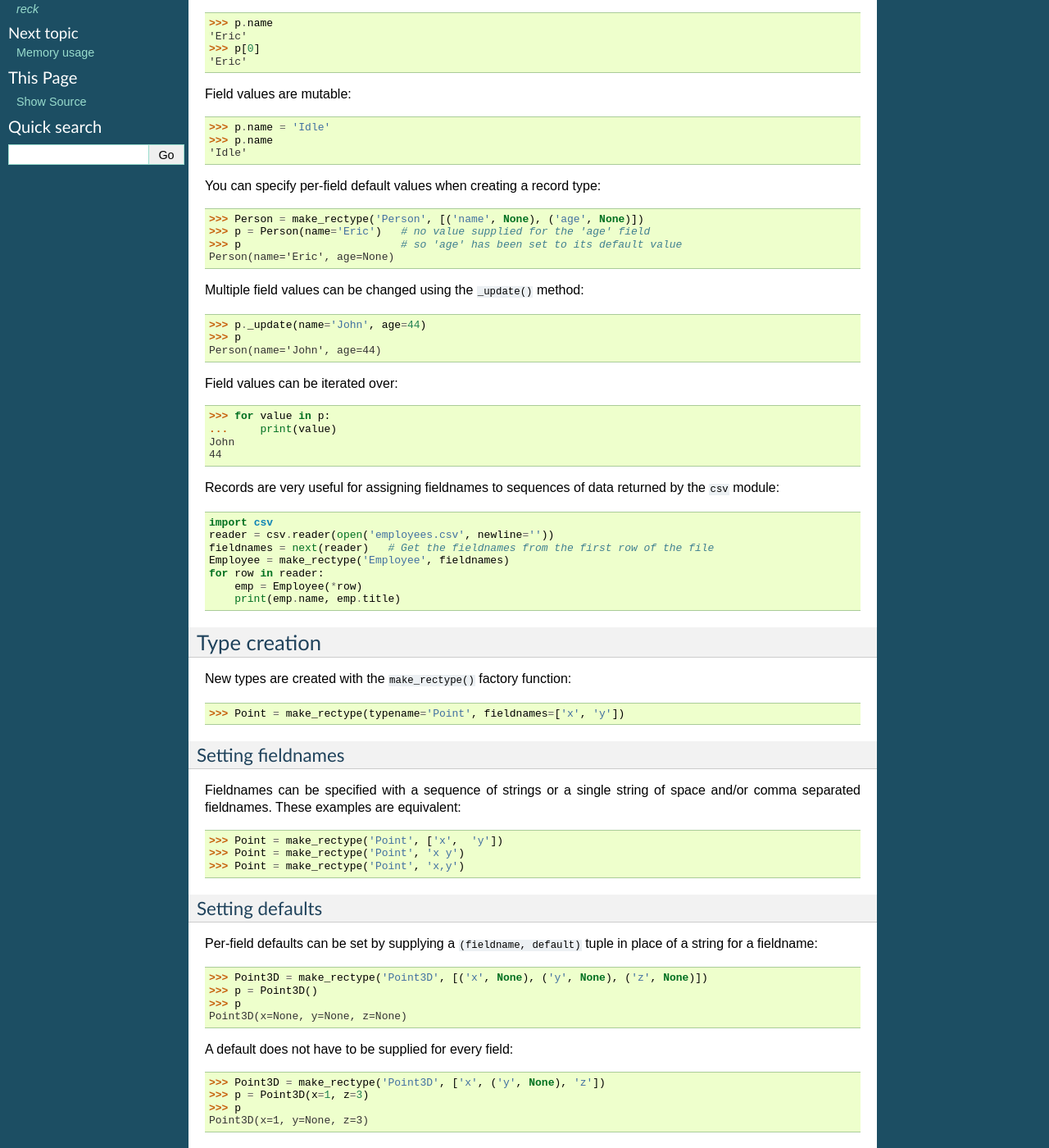
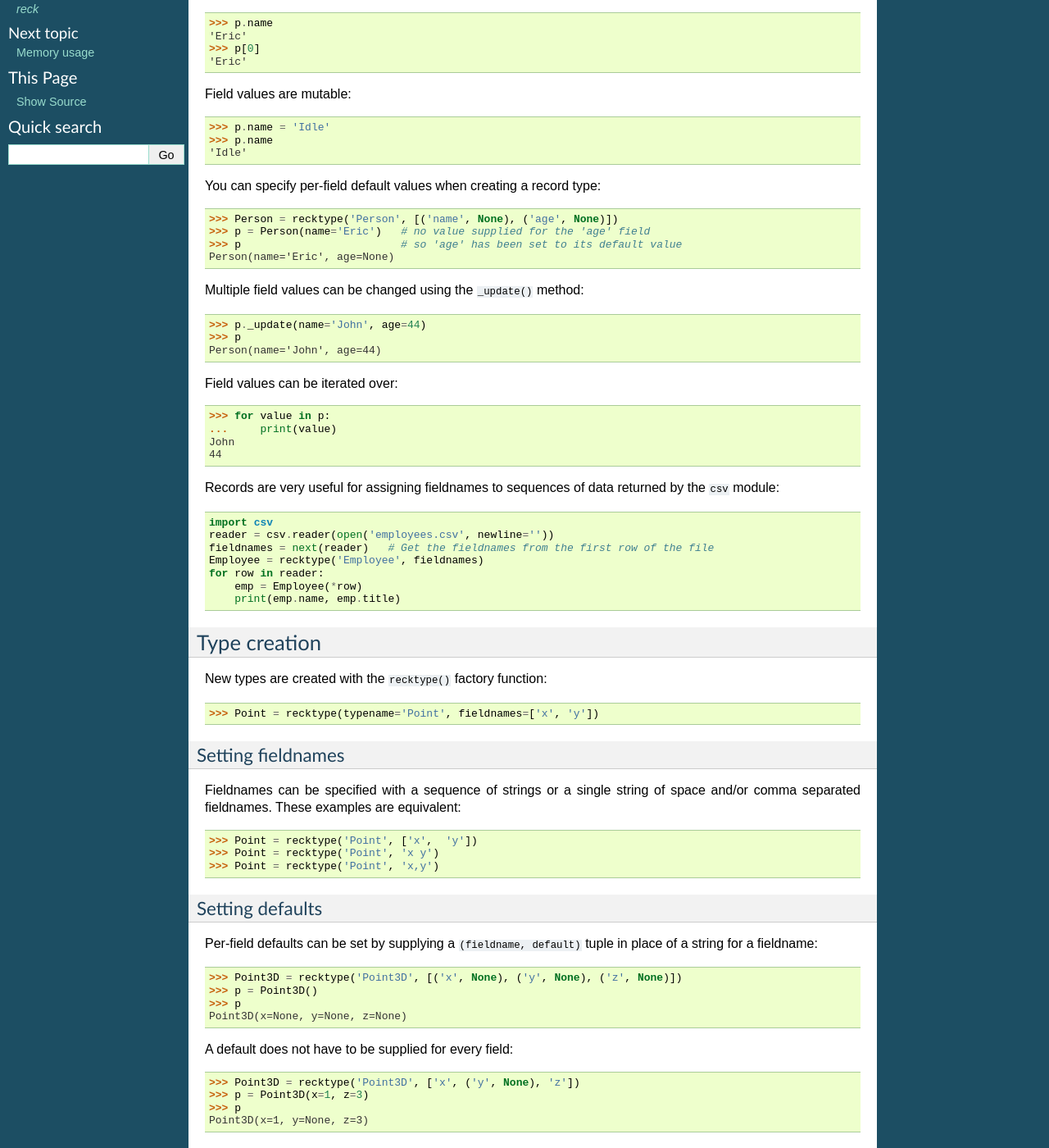
Before and after one commit to woodcrafty/reck, a Sphinx documentation site: the page built from docs/tutorial.rst, in a window 1280 px wide and 1400 px high, scrolled down 492 px. Shown: the whole window at 82% size. Built offline with Sphinx 7.4.7, drawn with Linux system fonts in a browser that asks for light colours; some of the changed text lies outside the part shown.

Commit message:
Renamed make_rectype() to recktype()

```diff
--- a/README.rst
+++ b/README.rst
@@ -44,7 +44,7 @@ Quick taster
 ::
 
     >>> from reck import make_rectype
-    >>> Point = make_rectype('Point', ['x', 'y'])  # create a new record type
+    >>> Point = recktype('Point', ['x', 'y'])  # create a new record type
     >>> p = Point(1, y=2)              # pass values by field order or fieldname
     >>> p                              # readable __repr__ with a name=value style
     Point(x=1, y=2)
@@ -53,7 +53,7 @@ Quick taster
     >>> p.x = 5                        # fields are mutable
     >>> p.x
     5
-    >>> Point3D = make_rectype('Point3D',
+    >>> Point3D = recktype('Point3D',
     ...     ['x', 'y', ('z', None)])   # per-field defaults can be set
     >>> p = Point3D(1, 2)
     >>> p
--- a/docs/benchmarks.rst
+++ b/docs/benchmarks.rst
@@ -44,7 +44,7 @@ of 3 fields with the following code statements:
     2. reck: ``r.f0 = 6; r.f1 = 7; r.f2 = 8``
     3. namedtuple: ``r = r._replace(f0=6, f1=7, f2=8)``
 
-where r is an instance of a reck type or namedtuple.
+where r is an instance of a recktype or namedtuple.
 
 Results
 =======
@@ -61,7 +61,7 @@ Set value by attribute         1.0e+07     22.14       0.50          44.28
 Set value by index             1.0e+07       n/a       6.39            n/a
 Update multiple field values   1.0e+05      0.24       0.26 (0.02*)   0.92 (12.0)
 =============================  ==========  ==========  ============  ========================
-* using multiple set-by-attribute statements instead of _update()
+| * using multiple set-by-attribute statements instead of ``_update()``
 
 Conclusions
 ===========
--- a/docs/choosing_a_data_type.rst
+++ b/docs/choosing_a_data_type.rst
@@ -9,7 +9,7 @@ table should help you choose:
 | Data type       | Dynamic | Dynamic   | Per-field | More than  | Large number |
 |                 ||values  | structure | defaults  | 255 fields | of instances |
 +-----------------+---------+-----------+-----------+------------+--------------+
-| record          |    Y    |     N     |     Y     |      Y     |      Y       |
+| recktype        |    Y    |     N     |     Y     |      Y     |      Y       |
 +-----------------+---------+-----------+-----------+------------+--------------+
 | namedtuple      |    N*   |     N     |     N     |      N     |      Y       |
 +-----------------+---------+-----------+-----------+------------+--------------+
--- a/docs/index.rst
+++ b/docs/index.rst
@@ -28,7 +28,7 @@ manually write classes full of boilerplate, just to hold record data.
 What does it look like? Here is a quick taster::
 
     >>> from reck import make_rectype
-    >>> Point = make_rectype('Point', ['x', 'y'])  # create a new record type
+    >>> Point = recktype('Point', ['x', 'y'])  # create a new record type
     >>> p = Point(1, y=2)              # pass values by field order or fieldname
     >>> p                              # readable __repr__ with a name=value style
     Point(x=1, y=2)
@@ -37,7 +37,7 @@ What does it look like? Here is a quick taster::
     >>> p.x = 5                        # fields are mutable
     >>> p.x
     5
-    >>> Point3D = make_rectype('Point3D', ['x', 'y', ('z', 0)])  # default field values can be set
+    >>> Point3D = recktype('Point3D', ['x', 'y', ('z', 0)])  # default field values can be set
     >>> p = Point3D(x=1, y=2)
     >>> p
     Point3D(x=1, y=2, z=0)
--- a/docs/memory_usage.rst
+++ b/docs/memory_usage.rst
@@ -10,7 +10,7 @@ below was executed in Python 3.4::
     >>> from reck import make_rectype
     >>> from collections import namedtuple
     >>> import sys
-    >>> Rec = make_rectype('Rec', ['a', 'b'])
+    >>> Rec = recktype('Rec', ['a', 'b'])
     >>> rec = Rec(a=1, b=2)
     >>> NT = namedtuple('NT', ['a', 'b'])
     >>> nt = NT(a=1, b=2)
--- a/docs/tutorial.rst
+++ b/docs/tutorial.rst
@@ -6,8 +6,8 @@ Getting started
 ===============
 First, create a record type like you would create a namedtuple type.
 
-    >>> from reck import make_rectype
-    >>> Person = make_rectype('Person', ['name', 'age'])
+    >>> from reck import recktype
+    >>> Person = recktype('Person', ['name', 'age'])
 
 Next, create an instance of ``Person`` with values for ``name`` and ``age``::
 
@@ -36,7 +36,7 @@ Field values are mutable::
 
 You can specify per-field default values when creating a record type::
 
-    >>> Person = make_rectype('Person', [('name', None), ('age', None)])
+    >>> Person = recktype('Person', [('name', None), ('age', None)])
     >>> p = Person(name='Eric')   # no value supplied for the 'age' field
     >>> p                         # so 'age' has been set to its default value
     Person(name='Eric', age=None)
@@ -60,39 +60,39 @@ returned by the ``csv`` module::
     import csv
     reader = csv.reader(open('employees.csv', newline=''))
     fieldnames = next(reader)   # Get the fieldnames from the first row of the file
-    Employee = make_rectype('Employee', fieldnames)
+    Employee = recktype('Employee', fieldnames)
     for row in reader:
         emp = Employee(*row)
         print(emp.name, emp.title)
 
 Type creation
 =============
-New types are created with the ``make_rectype()`` factory function::
+New types are created with the ``recktype()`` factory function::
 
-    >>> Point = make_rectype(typename='Point', fieldnames=['x', 'y'])
+    >>> Point = recktype(typename='Point', fieldnames=['x', 'y'])
 
 Setting fieldnames
 ------------------
 Fieldnames can be specified with a sequence of strings or a single string of
 space and/or comma separated fieldnames. These examples are equivalent::
 
-    >>> Point = make_rectype('Point', ['x',  'y'])
-    >>> Point = make_rectype('Point', 'x y')
-    >>> Point = make_rectype('Point', 'x,y')
+    >>> Point = recktype('Point', ['x',  'y'])
+    >>> Point = recktype('Point', 'x y')
+    >>> Point = recktype('Point', 'x,y')
 
 Setting defaults
 ----------------
 Per-field defaults can be set by supplying a ``(fieldname, default)`` tuple
 in place of a string for a fieldname::
 
-    >>> Point3D = make_rectype('Point3D', [('x', None), ('y', None), ('z', None)])
+    >>> Point3D = recktype('Point3D', [('x', None), ('y', None), ('z', None)])
     >>> p = Point3D()
     >>> p
     Point3D(x=None, y=None, z=None)
 
 A default does not have to be supplied for every field::
 
-    >>> Point3D = make_rectype('Point3D', ['x', ('y', None), 'z'])
+    >>> Point3D = recktype('Point3D', ['x', ('y', None), 'z'])
     >>> p = Point3D(x=1, z=3)
     >>> p
     Point3D(x=1, y=None, z=3)
@@ -107,7 +107,7 @@ Per-field defaults can also be specified for every field using an ordered
 mapping such as ``collections.OrderedDict``::
 
     >>> from collections import OrderedDict
-    >>> Point3D = make_rectype('Point3D', OrderedDict([
+    >>> Point3D = recktype('Point3D', OrderedDict([
     ...     ('x', None),
     ...     ('y', None),
     ...     ('z', None)]))
@@ -120,7 +120,7 @@ Factory function defaults
 Like Python's mutable default arguments, mutable default field values will
 be shared amongst all instances of the record type::
 
-    >>> Rec = make_rectype('Rec', [('a', [])])
+    >>> Rec = recktype('Rec', [('a', [])])
     >>> rec1 = Rec()
     >>> rec2 = Rec()
     >>> rec1.a.append(1)
@@ -134,7 +134,7 @@ default value to a factory function wrapped with a ``reck.DefaultFactory``
 object. Here is an example using the ``list`` factory with no arguments::
 
     >>> from reck import DefaultFactory
-    >>> Rec = make_rectype('Rec', [('a', DefaultFactory(list))])
+    >>> Rec = recktype('Rec', [('a', DefaultFactory(list))])
     >>> rec1 = Rec()     # calls list() to initialise field 'a'
     >>> rec2 = Rec()     # calls list() to initialise field 'a'
     >>> rec1.a.append(1)
@@ -147,7 +147,7 @@ A default factory function can also be called with positional and keyword
 arguments using the *args* and *kwargs* arguments of ``DefaultFactory()``.
 Here is an example using ``dict``::
 
-    >>> Rec = make_rectype('Rec', [
+    >>> Rec = recktype('Rec', [
     ...     ('a', DefaultFactory(dict, args=[[('b', 2)]], kwargs=dict(c=3)))])
     >>> rec1 = Rec()     # calls dict([('b', 2)], c=3) to initialise field 'a'
     >>> rec2 = Rec()     # calls dict([('b', 2)], c=3) to initialise field 'a'
@@ -164,10 +164,10 @@ Renaming invalid fieldnames
 Any valid Python identifier may be used for a fieldname except keywords
 (such as *class* or *def*), and names starting with an underscore.
 
-You can set the *rename* argument of ``make_rectype()`` to ``True`` to
+You can set the *rename* argument of ``recktype()`` to ``True`` to
 automatically replace invalid fieldnames with position names::
 
-    >>> Rec = make_rectype('Rec', ['abc', 'def', 'ghi', 'abc'], rename=True)
+    >>> Rec = recktype('Rec', ['abc', 'def', 'ghi', 'abc'], rename=True)
     >>> Rec._fieldnames    # keyword 'def' and duplicate fieldname 'abc' have been renamed
     ('abc', '_1', 'ghi', '_3')
 
@@ -297,7 +297,7 @@ Replacing defaults
 A dictionary of fieldname/default_value pairs can be retrieved with the
 ``_get_defaults()`` class method::
 
-    >>> Point3D = make_rectype('Point3D', [('x', 1), ('y', 2), 'z'])
+    >>> Point3D = recktype('Point3D', [('x', 1), ('y', 2), 'z'])
     >>> Point3D._get_defaults()
     {'x': 1, 'y': 2}
 
@@ -319,7 +319,7 @@ arguments::
 Replacing the default values can be useful if you wish to use the same record
 class in different contexts that require different default values::
 
-    >>> Car = make_rectype('Car', [('make', 'Ford'), 'model', 'body_type'])
+    >>> Car = recktype('Car', [('make', 'Ford'), 'model', 'body_type'])
     >>> Car._get_defaults()
     {'make': 'Ford'}
     >>> # Create some Ford cars:
@@ -396,7 +396,7 @@ Since record types are normal Python classes it is easy to add or change
 functionality with a subclass. Here is how to add a calculated field and a
 fixed-width print format::
 
-    >>> class Point(make_rectype('Point', 'x y')):
+    >>> class Point(recktype('Point', 'x y')):
     ...     __slots__ = ()
     ...     @property
     ...     def hypotenuse(self):
@@ -417,7 +417,7 @@ Adding fields/attributes
 Because record objects are based on slots, new fields cannot be added after
 object creation::
 
-    >>> Point = make_rectype('Point', 'x y')
+    >>> Point = recktype('Point', 'x y')
     >>> p = Point(1, 2)
     >>> p.new_attribute = 4   # Can't do this!
     AttributeError                  Traceback (most recent call last)
@@ -429,7 +429,7 @@ object creation::
 Subclassing is also not useful for adding new attributes. Instead, simply
 create a new record type from the ``_fieldnames`` class attribute::
 
-    >>> Point3D = make_rectype('Point3D', Point._fieldnames + ('z',))
+    >>> Point3D = recktype('Point3D', Point._fieldnames + ('z',))
 
 More than 255 fields
 ====================
@@ -441,7 +441,7 @@ are limited to 255 fields::
     >>> from collections import namedtuple
     >>> NT = namedtuple('NT', fieldnames)
     SyntaxError: more than 255 fields
-    >>> Rec = make_rectype('Rec', fieldnames)
+    >>> Rec = recktype('Rec', fieldnames)
     >>> rec = Rec(*values)
     >>> rec.f0
     0
```
Also changed, not shown: other parts of docs/choosing_a_data_type.rst (+1 -1 lines), other parts of docs/index.rst (+1 -1 lines), docs/api.rst (+9 -9 lines).
